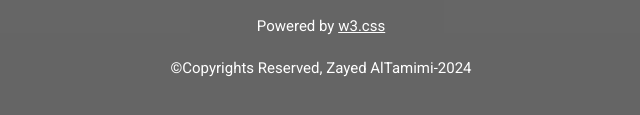
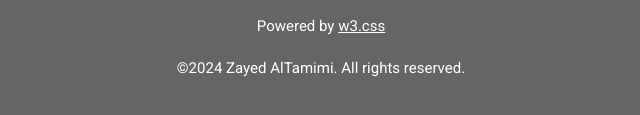
Before and after one commit to ZayedKT/comlab-nyuad-su2024-30MFFWebsite, a plain HTML site: page index.html in a window 1280 px wide. Shown: the part 2254-2369 px from the top of the page, 319-959 px from the left. Drawn offline with nearby package versions, Linux system fonts and the light colour scheme.

Commit message:
Comment HTML 3

```diff
--- a/index.html
+++ b/index.html
@@ -153,7 +153,7 @@
   <div class="w3-xlarge w3-section">
   </div>
   <p>Powered by <a href="https://www.w3schools.com/w3css/default.asp" title="W3.CSS" target="_blank" class="w3-hover-text-green">w3.css</a></p>
-  <p>©Copyrights Reserved, Zayed AlTamimi-2024</p>
+  <p>©2024 Zayed AlTamimi. All rights reserved.</p>
 </footer>
 
 
```
